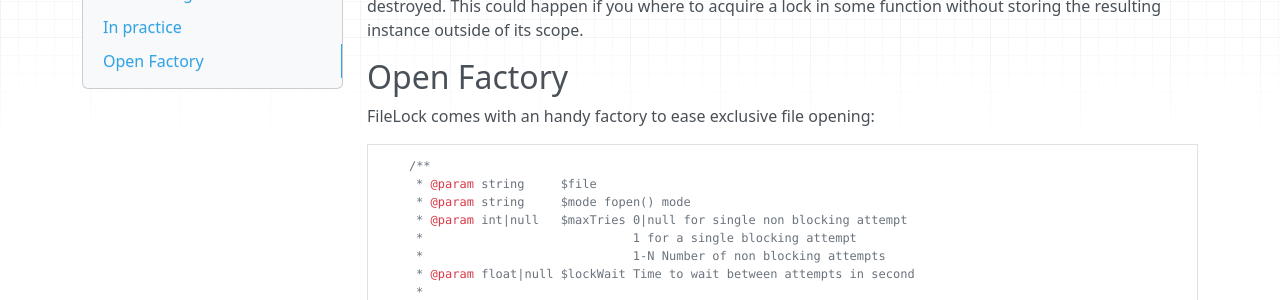
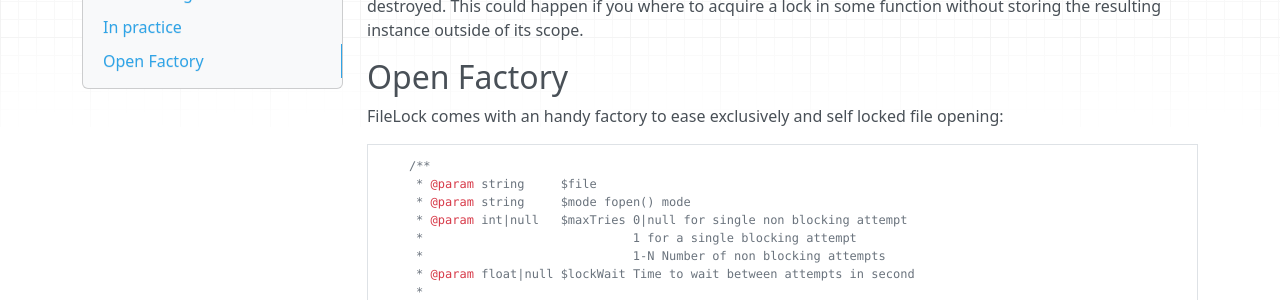
Before and after one commit to fab2s/OpinHelpers, an MkDocs documentation site: the page built from docs/filelock.md, in a window 1280 px wide and 900 px high, scrolled down 1975 px. Shown: the part 179-479 px from the top of the window. Built offline with MkDocs 1.6.1, drawn with Linux system fonts in a browser that asks for light colours; nearby versions of some CDN libraries; old or Windows-style settings are respelled for this version of MkDocs; some of the changed text lies outside the part shown.

Commit message:
minor adjustments

````diff
--- a/docs/filelock.md
+++ b/docs/filelock.md
@@ -20,7 +20,7 @@ If the `$lockFilePath = "$inputFilePath.lock";`  version of the `.lock` file (th
 
 ```php
 $filePath = "/some/dir/some.file.ext";
-$lock = new FileLock($filePath, Filelock::EXTERNAL_LOCK); // will create /some/dir/some/file.ext.lock or /tmp/sha1(/some/dir/some)_file.ext.lock
+$lock = new FileLock($filePath, Filelock::LOCK_EXTERNAL); // will create /some/dir/some/file.ext.lock or /tmp/sha1(/some/dir/some)_file.ext.lock
 ```
 
 ## Self Locking
@@ -29,7 +29,7 @@ This locking strategy does acquire a lock on the input filePath itself. It provi
 
 ```php
 $filePath = "/some/dir/some.file.ext";
-$lock = new FileLock($filePath, Filelock::SELF_LOCK); // will directtly flock() /some/dir/some/file.ext
+$lock = new FileLock($filePath, Filelock::LOCK_SELF); // will directtly flock() /some/dir/some/file.ext
 ```
 
 It _could_ make sense under specific circumstances to use a double lock, both External and Self, using two FileLock instances.
@@ -85,7 +85,7 @@ It is IMPORTANT to notice that when you acquire an Self lock, you need to keep t
 
 ## Open Factory
 
-FileLock comes with an handy factory to ease exclusive file opening:
+FileLock comes with an handy factory to ease exclusively and self locked file opening:
 
 ```php
     /**
````
Also changed, not shown: 2 other files.
